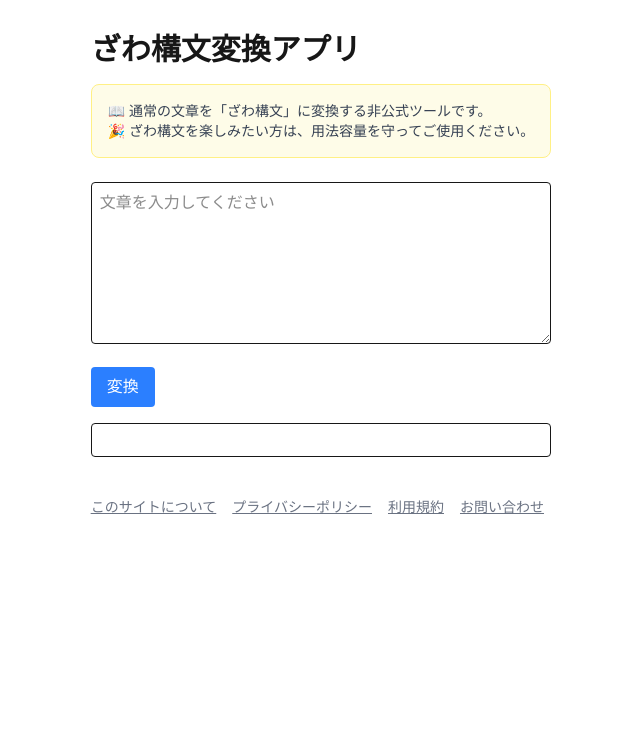
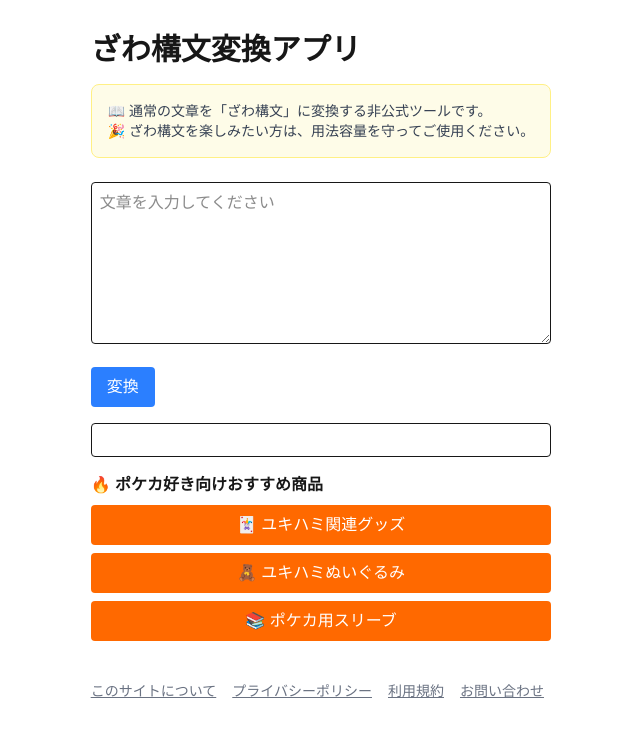
Before and after one commit to imaGiorno/zawa-app, a Next.js app: page / in a window 1280 px wide. Shown: the top 736 px of the page, without its empty margins (319-959 px from the left). Built offline with nearby package versions, Linux system fonts and the light colour scheme.

Commit message:
amzlink add

```diff
--- a/app/page.tsx
+++ b/app/page.tsx
@@ -126,7 +126,6 @@ const copyResult = async () => {
   </>
 
 )}
-{output && (
   <div className="mt-4">
     <p className="font-bold mb-2">
       🔥 ポケカ好き向けおすすめ商品
@@ -140,7 +139,7 @@ const copyResult = async () => {
         rel="noopener noreferrer"
         className="bg-orange-500 text-white px-4 py-2 rounded text-center"
       >
-        🃏 ユキハミ🥳
+        🃏 ユキハミ関連グッズ
       </a>
 
       <a
@@ -149,7 +148,7 @@ const copyResult = async () => {
         rel="noopener noreferrer"
         className="bg-orange-500 text-white px-4 py-2 rounded text-center"
       >
-        🎒 ユキハミぬい🥳
+        🧸 ユキハミぬいぐるみ
       </a>
 
       <a
@@ -158,12 +157,12 @@ const copyResult = async () => {
         rel="noopener noreferrer"
         className="bg-orange-500 text-white px-4 py-2 rounded text-center"
       >
-        📚 スリーブを見る
+        📚 ポケカ用スリーブ
       </a>
 
     </div>
   </div>
-)}
+
 
 
 <footer className="mt-10 text-sm text-gray-500 flex gap-4">
```
